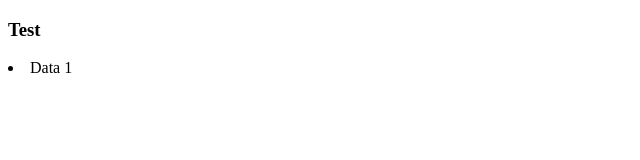
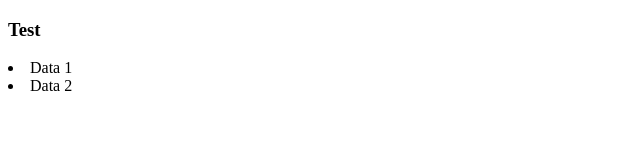
Before and after one commit to len-sketch/GitRemote2, a plain HTML site: page index.html in a window 1280 px wide. Shown: the full height of the page, 0-640 px from the left. Drawn offline with Linux system fonts and the light colour scheme.

Commit message:
menambah data

```diff
--- a/index.html
+++ b/index.html
@@ -9,6 +9,7 @@
         <h3>Test</h3>
 	<u1>
 		<li>Data 1</li>
+		<li>Data 2</li>
 	</u1>
 </body>
 </html>
```
